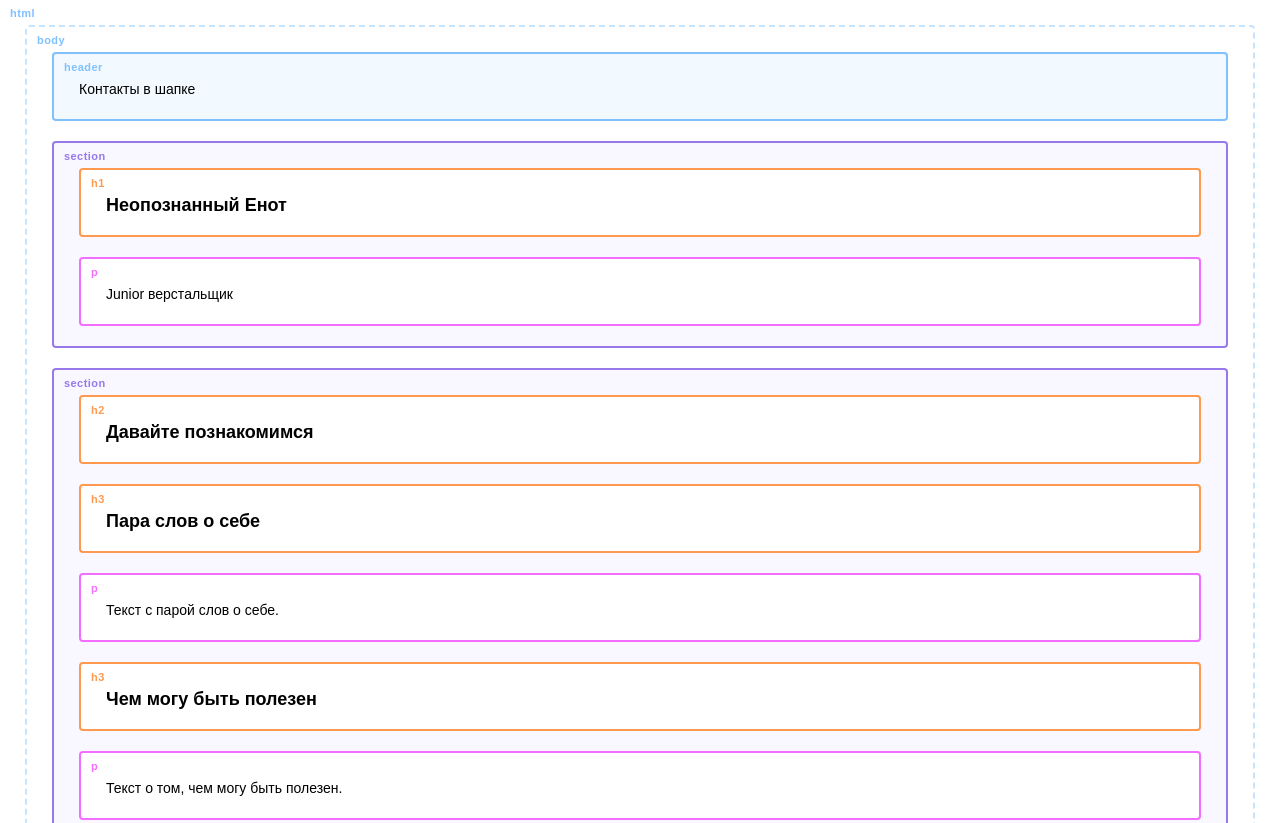
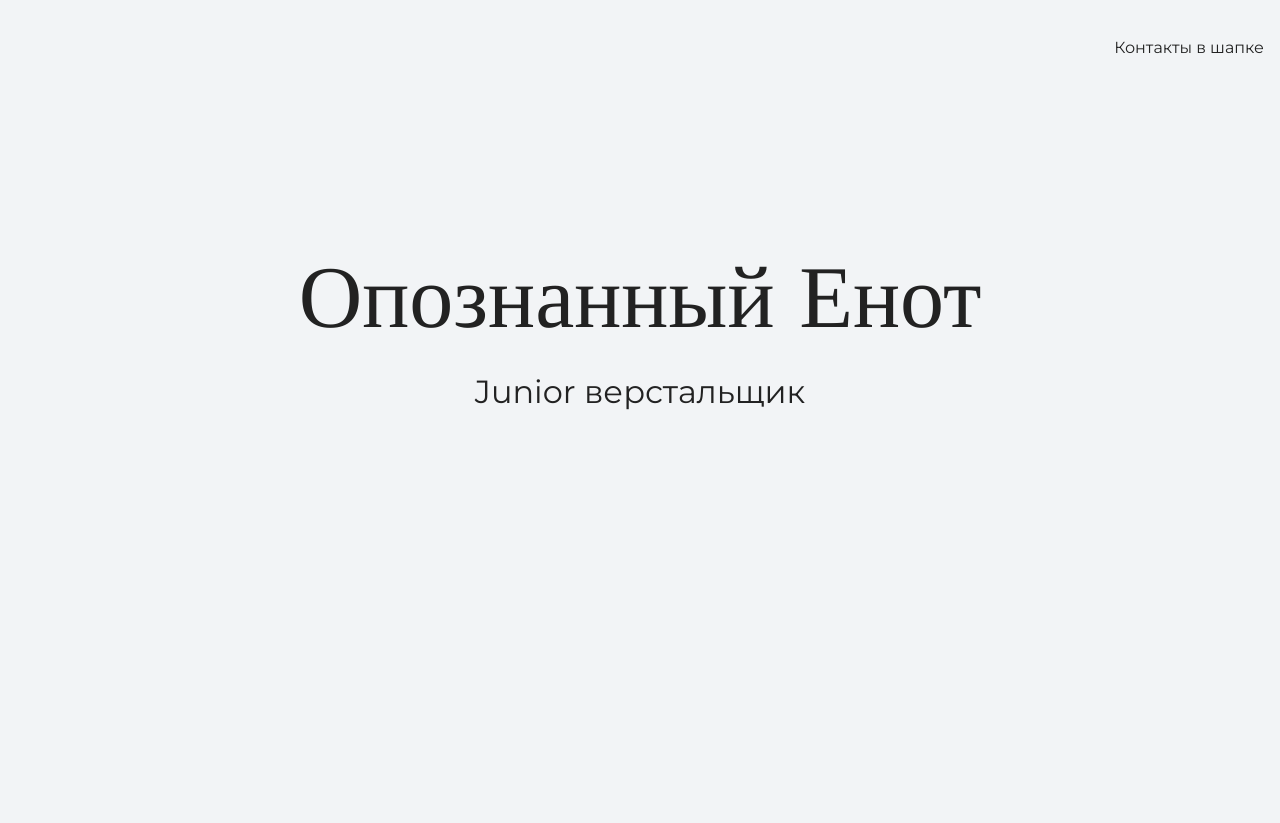
Before and after one commit to Tatsiana-89/my-site, a plain HTML site: page index.html in a window 1280 px wide. Shown: the top 823 px of the page. Drawn offline with nearby package versions, Linux system fonts and the light colour scheme.

Commit message:
меняет текст на главной странице

```diff
--- a/index.html
+++ b/index.html
@@ -1,30 +1,38 @@
 <!DOCTYPE html>
 <html lang="ru">
   <head>
+    <link href="https://fonts.googleapis.com/css?family=Montserrat:400,500,700|Old+Standard+TT&display=swap&subset=cyrillic" rel="stylesheet">
     <meta charset="UTF-8">
-    <link rel="stylesheet" href="outlines.css">
+    <link rel="stylesheet" href="style.css">
     <title>Портфолио Junior верстальщика</title>
   </head>
 
   <body>
     <header class="page-header">
-      Контакты в шапке
+    <div class="container">
+       Контакты в шапке
+    </div>
     </header>
 
     <section class="hero-image">
-      <h1 class="heading">Неопознанный Енот</h1>
+      <div class="container">
+      <h1 class="heading">Опознанный Енот</h1>
       <p>Junior верстальщик</p>
+    </div>
     </section>
 
     <section class="intro">
+      <div class="container">
       <h2 class="subheading">Давайте познакомимся</h2>
       <h3>Пара слов о себе</h3>
       <p>Текст с парой слов о себе.</p>
       <h3>Чем могу быть полезен</h3>
       <p>Текст о том, чем могу быть полезен.</p>
+    </div>
     </section>
 
     <section class="portfolio">
+      <div class="container">
       <h2 class="subheading">Мои работы</h2>
 
       <h3>Сайт инструктора Кекса</h3>
@@ -32,10 +40,13 @@
 
       <h3>Блог начинающего верстальщика</h3>
       <p>Статический блог про обучение HTML и CSS.</p>
+    </div>
     </section>
 
     <footer class="page-footer">
+      <div class="container">
       Контакты в подвале
+      </div>
     </footer>
   </body>
 </html>
```
